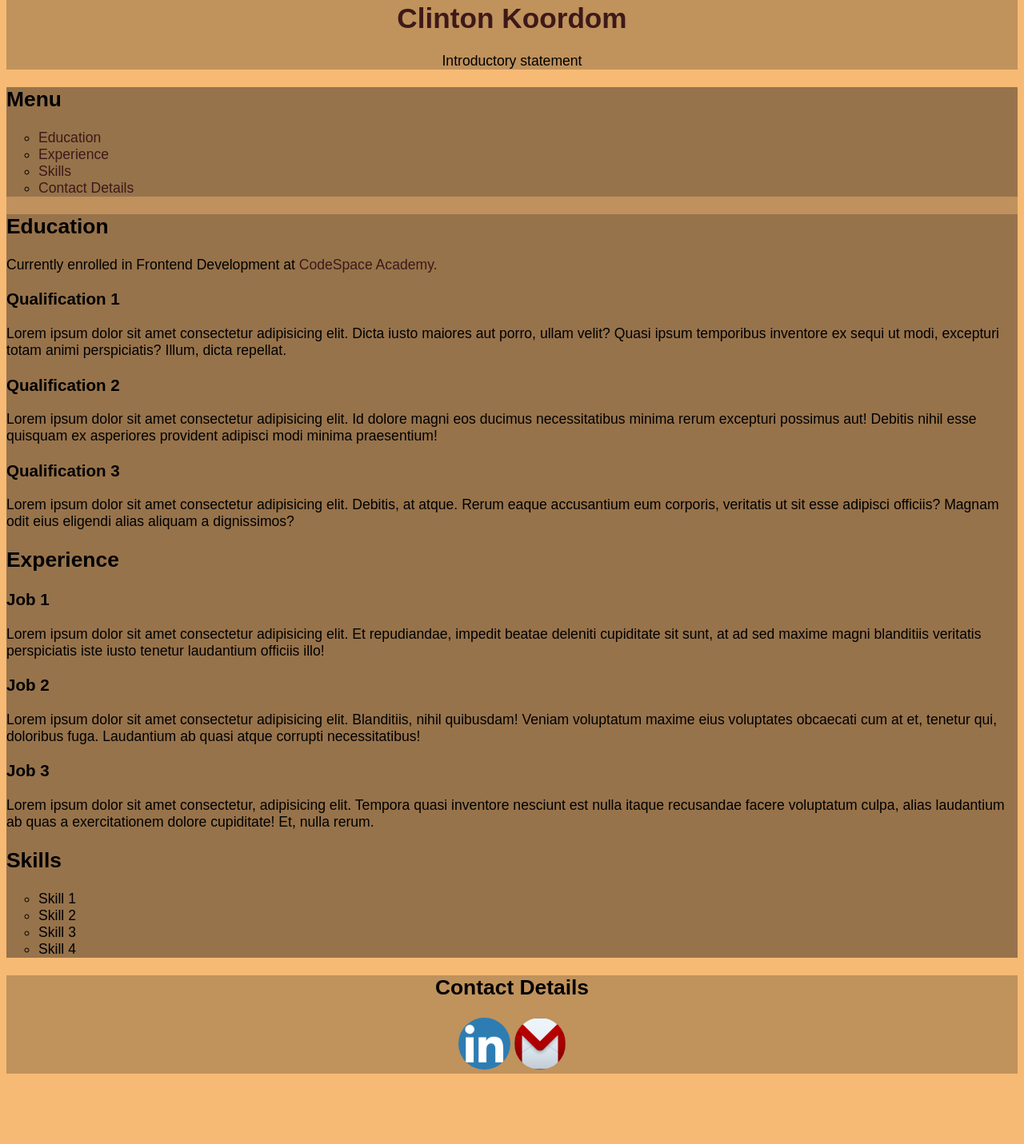
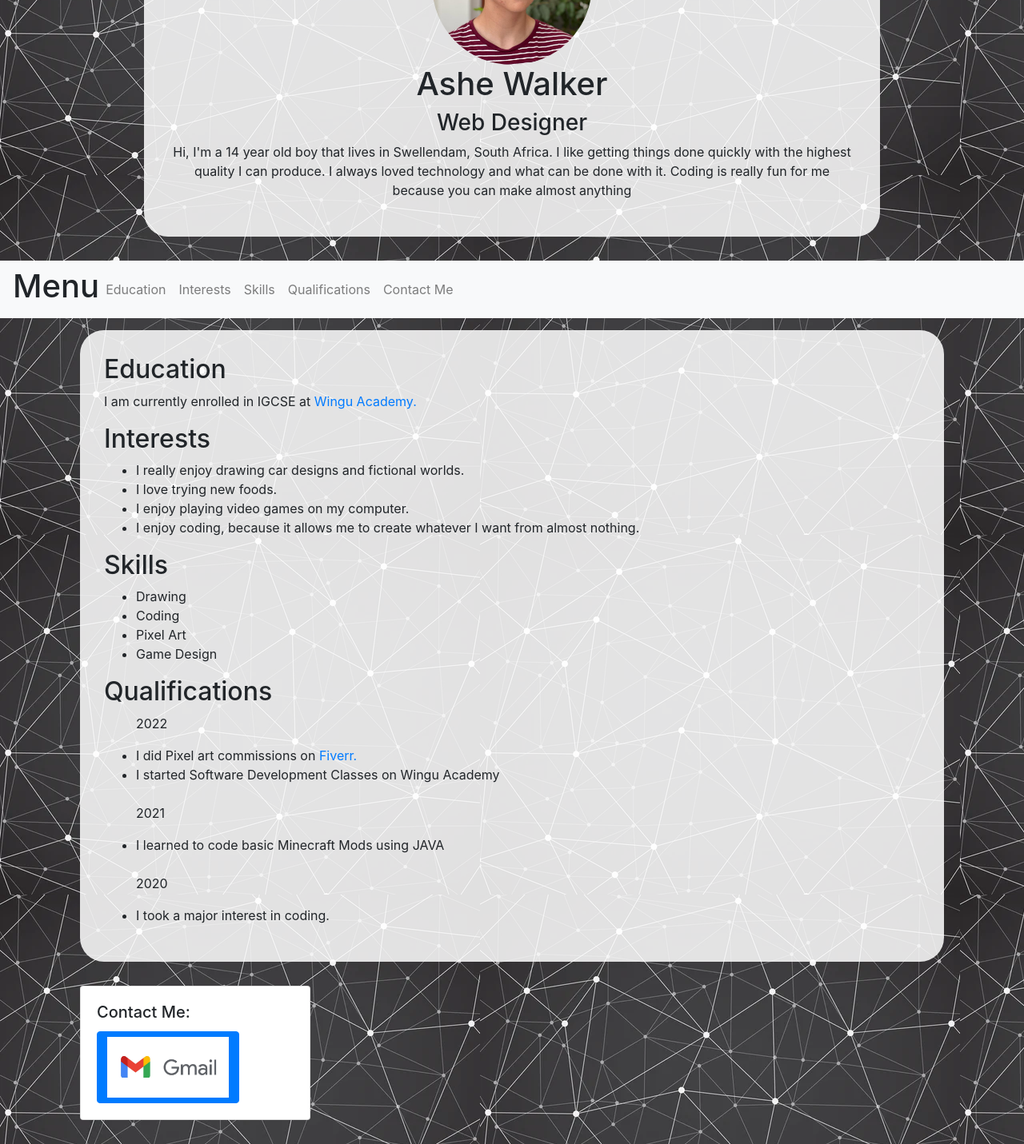
Before and after one commit to AsheThePixel/Walker_Ashe_Bootstrap_Resume10_Term_Project, a plain HTML site: page CodeSpace_Project_1-main/index.html in a window 1280 px wide. Shown: the part 231-1662 px from the top of the page at 80% size. Before the commit the page ends 1582 px from the top, so only its background shows below. Drawn offline with nearby package versions, Linux system fonts and the light colour scheme.

Commit message:
Resume10

```diff
--- a/CodeSpace_Project_1-main/css/stylesheet.css
+++ b/CodeSpace_Project_1-main/css/stylesheet.css
@@ -1,40 +1,32 @@
-*   {
-  box-sizing:content-box;
-  list-style-type: circle;
-}
-
 body{
   font-family: Arial, Helvetica, sans-serif;
   font-size:110%;
-  background-color: #f18d1a9a;
+  background-image: url("../images/BackgroundPattern.jpg");
 }
 
+
 header {
-  margin: 15px 0 0 0;
+  margin: 15px 180px 30px 180px;
+  border-radius: 30px;
   text-align: center;
-  background-color: #1111113b;
-}
+  background-color: #ffffffda;
+  padding: 30px;
 
-aside {
-  background-color: #1111113b;
 }
 
 article {
-  background-color: #1111113b;
+  border-radius: 30px;
+  margin: 15px 100px 30px 100px;
+  background-color: #ffffffda;
+  padding: 30px;
 }
-
-section {
-  background-color: #0e09133b;
-}
-
 footer {
-  background-color: #1111113b;
-  text-align: center;
+  margin: 15px 100px 30px 100px;
 }
 
 a {
-  text-decoration: none;
-  color: rgb(61, 25, 25);
+  text-decoration: underline;
+  color: rgb(77, 43, 30);
 }
 
 img {
@@ -42,11 +34,12 @@ img {
 }
 
 img:hover {
-  transform: scale(.9);
-  transition: .5s ease;
+  transform: scale(1.1);
+  transition: .3s ease;
 }
 
 a:hover {
-  font-size: xx-large;
-  color: rgb(238, 223, 223);
+  transition: .3s ease;
+  font-size: x-large;
+  color: rgb(0, 0, 0);
 }
--- a/CodeSpace_Project_1-main/index.html
+++ b/CodeSpace_Project_1-main/index.html
@@ -3,72 +3,97 @@
 <head>
     <meta charset="UTF-8">
     <meta name='viewport' content='width=device-width, initial-scale=1'>
-    <title>resume1</title>
-    <!--Link to CSS-->
-    <link rel="stylesheet" href="/css/stylesheet.css">
+    <title>Ashe's Resume</title>
+    <link rel="stylesheet" href="css/stylesheet.css">
+    <link rel="stylesheet" href="https://stackpath.bootstrapcdn.com/bootstrap/4.3.1/css/bootstrap.min.css" integrity="sha384-ggOyR0iXCbMQv3Xipma34MD+dH/1fQ784/j6cY/iJTQUOhcWr7x9JvoRxT2MZw1T" crossorigin="anonymous">
+
 </head>
 <body>
-    <!--Start of Header Tag-->
+    <!--Header-->
     <header>
-        <img src="images/carnival_photo.jpg" alt="Clinton standing sideface" width="200" height="190">
-        <h1><a href="https://www.linkedin.com/in/clinton-k-70034940/" target="_blank">Clinton Koordom</a></h1>
-            <p>Introductory statement</p>
-    <!--End of Header Tag-->
+        <img src="images/AsheWalker.JPG" alt="Image of Ashe" width="200">
+        <h1> Ashe Walker </h1>
+        <h3> Web Designer </h3>
+
+            <p>Hi, I'm a 14 year old boy that lives in Swellendam, South Africa.
+                I like getting things done quickly with the highest quality I can produce.
+                I always loved technology and what can be done with it.
+                Coding is really fun for me because you can make almost anything</p>
     </header>
-    <!--Start of Section Tag-->
     <section>
-        <!--Start of Aside Tag-->
-        <aside>
-            <h2>Menu</h2>
-            <ul>
-                <li><a href="#education">Education</a></li>
-                <li><a href="#experience">Experience</a></li>
-                <li><a href="#skills">Skills</a></li>
-                <li><a href="#contact">Contact Details</a></li>
-            </ul>
-        <!--End of Aside Tag-->
-        </aside>
-        <!--Start of Article Tag-->
+
+        <nav class="navbar navbar-expand-md bg-light navbar-light">
+            <h1>Menu</h1>
+            <div class="collapse navbar-collapse" id="collapsibleNavbar">
+              <ul class="navbar-nav">
+                <li class="nav-item">
+                  <a class="nav-link" href="#education">Education</a>
+                </li>
+                <li class="nav-item">
+                  <a class="nav-link" href="#interests">Interests</a>
+                </li>
+                <li class="nav-item">
+                  <a class="nav-link" href="#skills">Skills</a>
+                </li>
+                <li class="nav-item">
+                    <a class="nav-link" href="#qualifications">Qualifications</a>
+                  </li>
+                <li class="nav-item">
+                    <a class="nav-link" href="#contact">Contact Me</a>
+                </li>
+              </ul>
+            </div>
+          </nav>
+
         <article>
             <h2 id="education">Education</h2>
 
-                <p>Currently enrolled in Frontend Development at <a href="https://www.codespace.co.za/" target="_blank">CodeSpace Academy.</a>
+                <p>I am currently enrolled in IGCSE at <a href="https://wingu-academy.com/africa/">Wingu Academy.</a>
 
-            <h3>Qualification 1</h3>
-                <p>Lorem ipsum dolor sit amet consectetur adipisicing elit. Dicta iusto maiores aut porro, ullam velit? Quasi ipsum temporibus inventore ex sequi ut modi, excepturi totam animi perspiciatis? Illum, dicta repellat.</p>
+                    <h2 id="interests">Interests</h2>
+                    <ul>
+                        <li>I really enjoy drawing car designs and fictional worlds.</li>
+                        <li>I love trying new foods.</li>
+                        <li>I enjoy playing video games on my computer.</li>
+                        <li>I enjoy coding, because it allows me to create whatever I want from almost nothing.</li>
+                    </ul>
 
-            <h3>Qualification 2</h3>
-                <p>Lorem ipsum dolor sit amet consectetur adipisicing elit. Id dolore magni eos ducimus necessitatibus minima rerum excepturi possimus aut! Debitis nihil esse quisquam ex asperiores provident adipisci modi minima praesentium!</p>
 
-            <h3>Qualification 3</h3>
-                <p>Lorem ipsum dolor sit amet consectetur adipisicing elit. Debitis, at atque. Rerum eaque accusantium eum corporis, veritatis ut sit esse adipisci officiis? Magnam odit eius eligendi alias aliquam a dignissimos?</p>
+                <h2 id="skills">Skills</h2>
+                <ul>
+                    <li>Drawing</li>
+                    <li>Coding</li>
+                    <li>Pixel Art</li>
+                    <li>Game Design</li>
+                </ul>
 
-            <h2 id="experience">Experience</h2>
+                <h2 id="qualifications">Qualifications</h2>
+                <ul>
+                    <p>2022</p>
+                    <li>I did Pixel art commissions on <a href="https://www.fiverr.com/" >Fiverr.</a></li>
+                    <li>I started Software Development Classes on Wingu Academy</li>
+                    <br>
+                    <p>2021</p>
+                    <li>I learned to code basic Minecraft Mods using JAVA</li>
+                    <br>
+                    <p>2020</p>
+                    <li>I took a major interest in coding.</li>
+                </ul>
+        </article>
 
-            <h3>Job 1</h3>
-                <p>Lorem ipsum dolor sit amet consectetur adipisicing elit. Et repudiandae, impedit beatae deleniti cupiditate sit sunt, at ad sed maxime magni blanditiis veritatis perspiciatis iste iusto tenetur laudantium officiis illo!</p>
-            <h3>Job 2</h3>
-                <p>Lorem ipsum dolor sit amet consectetur adipisicing elit. Blanditiis, nihil quibusdam! Veniam voluptatum maxime eius voluptates obcaecati cum at et, tenetur qui, doloribus fuga. Laudantium ab quasi atque corrupti necessitatibus!</p>
-            <h3>Job 3</h3>
-                <p>Lorem ipsum dolor sit amet consectetur, adipisicing elit. Tempora quasi inventore nesciunt est nulla itaque recusandae facere voluptatum culpa, alias laudantium ab quas a exercitationem dolore cupiditate! Et, nulla rerum.</p>
-            <h2 id="skills">Skills</h2>
-                <ul>
-                    <li>Skill 1</li>
-                    <li>Skill 2</li>
-                    <li>Skill 3</li>
-                    <li>Skill 4</li>
-                </ul>
-        <!--End of Article Tag-->
-        </article>
-        <!--End of Section Tag-->
     </section>
-    <!--Start of Footer Tag-->
+
     <footer>
-        <h2 id="contact">Contact Details</h2>
-                <a href="https://www.linkedin.com/in/clinton-k-70034940/" target="_blank"><img src="images/linkedin_logo.png" alt="linkedin_logo" height="65px"></a>
-                <a href="mailto:clintonkoordom@gmail.com/" target="_blank"><img src="images/gmail_logo.png" alt="gmail_logo" height="65px"></a>
-    <!--End of Footer Tag-->
+        <div class="card" style="width: 18rem;" id="contact">
+            <div class="card-body">
+              <h5 class="card-title">Contact Me:</h5>
+              <a href="mailto:ashewalker.wingu@gmail.com/"><img src="images/GmailLogo.jpg" height="90px" class="btn btn-primary"></a>
+            </div>
+          </div>
+
+
     </footer>
-<!--End of Body Tag-->
+    <script src="https://code.jquery.com/jquery-1.12.0.min.js"></script>
+    <script src="https://cdn.jsdelivr.net/npm/bootstrap@5.2.0-beta1/dist/js/bootstrap.bundle.min.js" integrity="sha384-pprn3073KE6tl6bjs2QrFaJGz5/SUsLqktiwsUTF55Jfv3qYSDhgCecCxMW52nD2" crossorigin="anonymous"></script>
 </body>
 </html>
```
Also changed, not shown: CodeSpace_Project_1-main/images/AsheWalker.JPG (added), CodeSpace_Project_1-main/images/BackgroundPattern.jpg (added), CodeSpace_Project_1-main/images/GmailLogo.jpg (added), CodeSpace_Project_1-main/images/carnival_photo.jpg (deleted), CodeSpace_Project_1-main/images/gmail_logo.png (deleted), CodeSpace_Project_1-main/images/linkedin_logo.png (deleted), 1 other file.
